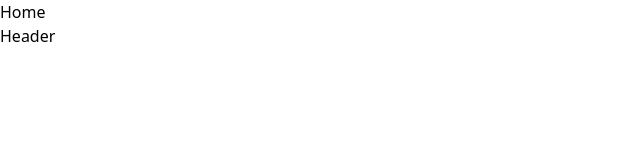
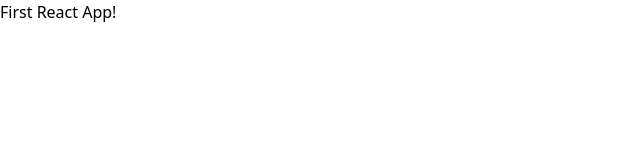
Before and after one commit to nirajsub/Todo-application-with-django-and-react, a React (Create React App) app in the folder frontend/: page / in a window 1280 px wide. Shown: the top 160 px of the page, without its empty margins (0-640 px from the left). Built offline with nearby package versions, Linux system fonts and the light colour scheme.

Commit message:
starting react

```diff
--- a/frontend/package.json
+++ b/frontend/package.json
@@ -10,7 +10,8 @@
     "react-dom": "^18.2.0",
     "react-router-dom": "^6.11.2",
     "react-scripts": "5.0.1",
-    "web-vitals": "^2.1.4"
+    "web-vitals": "^2.1.4",
+    "yarn": "^1.22.19"
   },
   "scripts": {
     "start": "react-scripts start",
--- a/frontend/src/App.js
+++ b/frontend/src/App.js
@@ -1,13 +1,9 @@
-import { Route, Routes } from 'react-router-dom';
 import './App.css';
-import Header from './components/Header';
-import Home from './components/Home';
 
 export default function App() {
   return (
     <>
-    <Home />
-    <Header />
+  <h1>First React App!</h1>
     </>
   )
 }
--- a/frontend/src/components/Header.jsx
+++ /dev/null
@@ -1,13 +0,0 @@
-import React from 'react'
-
-const Header = () => {
-  return (
-    <div>
-        <h1>Header
-
-        </h1>
-    </div>
-  )
-}
-
-export default Header
--- a/frontend/src/components/Home.jsx
+++ /dev/null
@@ -1,9 +0,0 @@
-import React from 'react'
-
-const Home = () => {
-  return (
-    <div>Home</div>
-  )
-}
-
-export default Home
```
Also changed, not shown: 2 other files (tests, documents, lock files or other folders).
